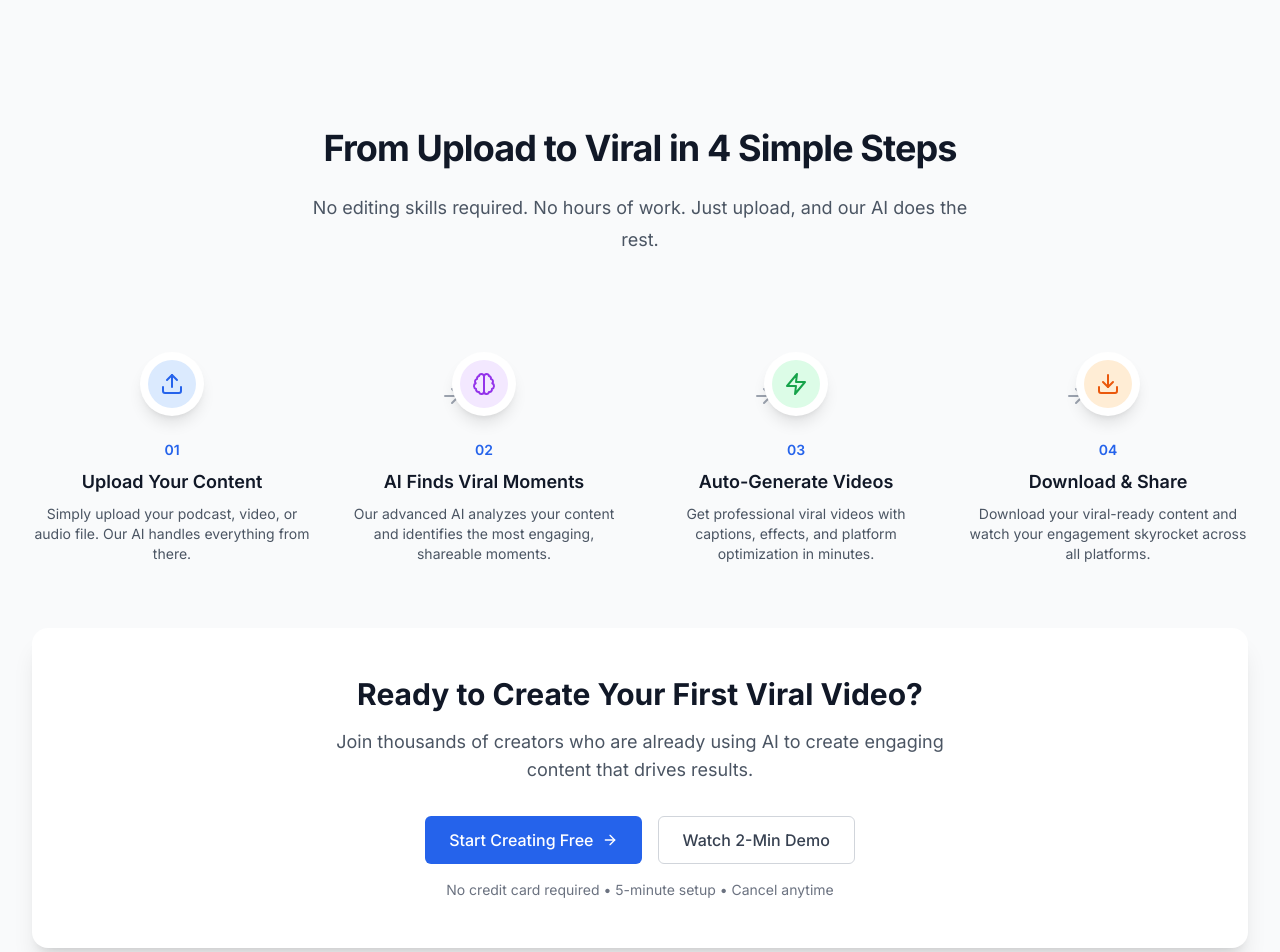
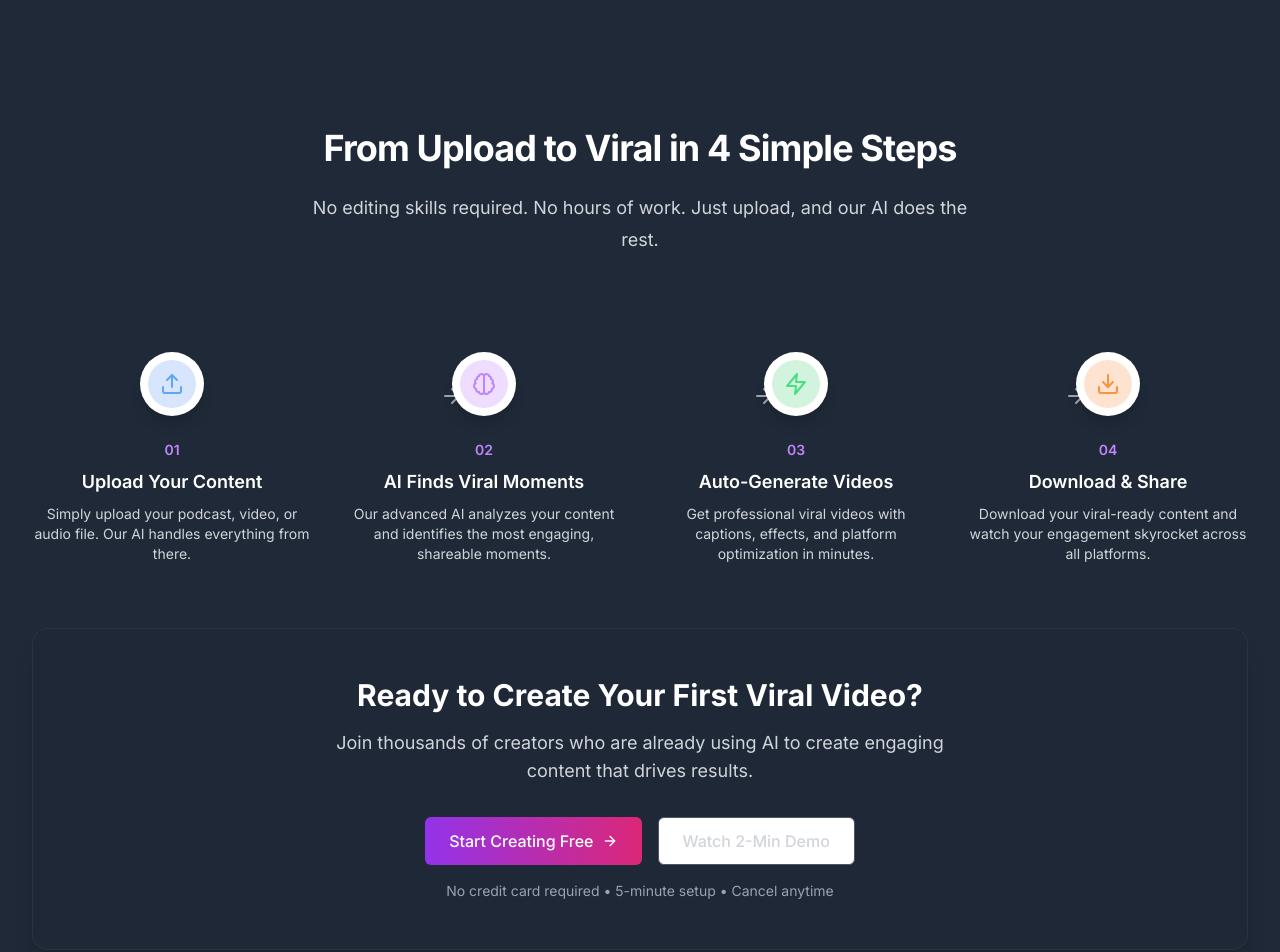
Before and after one commit to CobraPetr/ai-viral-clipper, a Next.js app: page / in a window 1280 px wide. Shown: the part 2640-3592 px from the top of the page. Built offline with nearby package versions, Linux system fonts and the light colour scheme; no server answers.

Commit message:
Complete dark theme transformation: Updated Features and HowItWorks components with dark backgrounds, light text, and modern styling

```diff
--- a/components/Features.tsx
+++ b/components/Features.tsx
@@ -19,64 +19,64 @@ const features = [
     name: 'AI-Powered Analysis',
     description: 'Our advanced AI automatically analyzes your content to identify the most engaging and viral-worthy moments.',
     icon: Brain,
-    color: 'text-blue-600',
-    bgColor: 'bg-blue-100',
+    color: 'text-blue-400',
+    bgColor: 'bg-blue-500/20',
   },
   {
     name: 'Smart Content Clipping',
     description: 'Automatically extract the best 15-60 second clips from your longer content with perfect timing.',
     icon: Video,
-    color: 'text-purple-600',
-    bgColor: 'bg-purple-100',
+    color: 'text-purple-400',
+    bgColor: 'bg-purple-500/20',
   },
   {
     name: 'Viral Optimization',
     description: 'Optimize your content for maximum engagement across TikTok, Instagram Reels, and YouTube Shorts.',
     icon: TrendingUp,
-    color: 'text-green-600',
-    bgColor: 'bg-green-100',
+    color: 'text-green-400',
+    bgColor: 'bg-green-500/20',
   },
   {
     name: 'Instant Processing',
     description: 'Get your viral content ready in minutes, not hours. Our AI works at lightning speed.',
     icon: Clock,
-    color: 'text-orange-600',
-    bgColor: 'bg-orange-100',
+    color: 'text-orange-400',
+    bgColor: 'bg-orange-500/20',
   },
   {
     name: '25+ Video Templates',
     description: 'Choose from a variety of professional templates including audiograms, quote cards, and more.',
     icon: Palette,
-    color: 'text-pink-600',
-    bgColor: 'bg-pink-100',
+    color: 'text-pink-400',
+    bgColor: 'bg-pink-500/20',
   },
   {
     name: 'Multi-Platform Ready',
     description: 'Export content optimized for different platforms with the right dimensions and formats.',
     icon: Globe,
-    color: 'text-indigo-600',
-    bgColor: 'bg-indigo-100',
+    color: 'text-indigo-400',
+    bgColor: 'bg-indigo-500/20',
   },
   {
     name: 'Mobile-First Design',
     description: 'All content is designed for mobile viewing with vertical formats and mobile-optimized text.',
     icon: Smartphone,
-    color: 'text-cyan-600',
-    bgColor: 'bg-cyan-100',
+    color: 'text-cyan-400',
+    bgColor: 'bg-cyan-500/20',
   },
   {
     name: 'Analytics & Insights',
     description: 'Track performance and get insights on what content performs best for your audience.',
     icon: BarChart3,
-    color: 'text-emerald-600',
-    bgColor: 'bg-emerald-100',
+    color: 'text-emerald-400',
+    bgColor: 'bg-emerald-500/20',
   },
   {
     name: 'Secure & Private',
     description: 'Your content is processed securely with enterprise-grade encryption and privacy protection.',
     icon: Shield,
-    color: 'text-red-600',
-    bgColor: 'bg-red-100',
+    color: 'text-red-400',
+    bgColor: 'bg-red-500/20',
   },
 ];
 
@@ -117,13 +117,13 @@ export function Features() {
                 viewport={{ once: true }}
                 className="flex flex-col"
               >
-                <dt className="flex items-center gap-x-3 text-base font-semibold leading-7 text-gray-900">
+                <dt className="flex items-center gap-x-3 text-base font-semibold leading-7 text-white">
                   <div className={`flex h-10 w-10 items-center justify-center rounded-lg ${feature.bgColor}`}>
                     <feature.icon className={`h-6 w-6 ${feature.color}`} aria-hidden="true" />
                   </div>
                   {feature.name}
                 </dt>
-                <dd className="mt-4 flex flex-auto flex-col text-base leading-7 text-gray-600">
+                <dd className="mt-4 flex flex-auto flex-col text-base leading-7 text-gray-300">
                   <p className="flex-auto">{feature.description}</p>
                 </dd>
               </motion.div>
@@ -139,17 +139,17 @@ export function Features() {
           viewport={{ once: true }}
           className="mt-16 text-center"
         >
-          <div className="rounded-2xl bg-gradient-to-r from-primary-600 to-primary-800 px-6 py-12 sm:px-16">
+          <div className="rounded-2xl bg-gradient-to-r from-purple-600 to-pink-600 px-6 py-12 sm:px-16">
             <h3 className="text-2xl font-bold text-white sm:text-3xl">
               Ready to create your first viral video?
             </h3>
-            <p className="mx-auto mt-4 max-w-2xl text-lg text-primary-100">
+            <p className="mx-auto mt-4 max-w-2xl text-lg text-purple-100">
               Join thousands of creators who are already using AI to create engaging content that drives results.
             </p>
             <div className="mt-8">
               <a
                 href="/dashboard"
-                className="inline-flex items-center rounded-md bg-white px-6 py-3 text-base font-medium text-primary-600 shadow-sm hover:bg-gray-50 focus:outline-none focus:ring-2 focus:ring-white focus:ring-offset-2 focus:ring-offset-primary-600"
+                className="inline-flex items-center rounded-md bg-white px-6 py-3 text-base font-medium text-purple-600 shadow-sm hover:bg-gray-50 focus:outline-none focus:ring-2 focus:ring-white focus:ring-offset-2 focus:ring-offset-purple-600"
               >
                 Get Started Free
                 <Zap className="ml-2 h-4 w-4" />
--- a/components/HowItWorks.tsx
+++ b/components/HowItWorks.tsx
@@ -10,38 +10,38 @@ const steps = [
     title: 'Upload Your Content',
     description: 'Simply upload your podcast, video, or audio file. Our AI handles everything from there.',
     icon: Upload,
-    color: 'text-blue-600',
-    bgColor: 'bg-blue-100',
+    color: 'text-blue-400',
+    bgColor: 'bg-blue-500/20',
   },
   {
     step: '02',
     title: 'AI Finds Viral Moments',
     description: 'Our advanced AI analyzes your content and identifies the most engaging, shareable moments.',
     icon: Brain,
-    color: 'text-purple-600',
-    bgColor: 'bg-purple-100',
+    color: 'text-purple-400',
+    bgColor: 'bg-purple-500/20',
   },
   {
     step: '03',
     title: 'Auto-Generate Videos',
     description: 'Get professional viral videos with captions, effects, and platform optimization in minutes.',
     icon: Zap,
-    color: 'text-green-600',
-    bgColor: 'bg-green-100',
+    color: 'text-green-400',
+    bgColor: 'bg-green-500/20',
   },
   {
     step: '04',
     title: 'Download & Share',
     description: 'Download your viral-ready content and watch your engagement skyrocket across all platforms.',
     icon: Download,
-    color: 'text-orange-600',
-    bgColor: 'bg-orange-100',
+    color: 'text-orange-400',
+    bgColor: 'bg-orange-500/20',
   },
 ];
 
 export function HowItWorks() {
   return (
-    <section className="py-24 sm:py-32 bg-gray-50">
+    <section className="py-24 sm:py-32 bg-gray-800">
       <div className="mx-auto max-w-7xl px-6 lg:px-8">
         <div className="mx-auto max-w-2xl text-center">
           <motion.h2
@@ -49,7 +49,7 @@ export function HowItWorks() {
             whileInView={{ opacity: 1, y: 0 }}
             transition={{ duration: 0.5 }}
             viewport={{ once: true }}
-            className="text-3xl font-bold tracking-tight text-gray-900 sm:text-4xl"
+            className="text-3xl font-bold tracking-tight text-white sm:text-4xl"
           >
             From Upload to Viral in 4 Simple Steps
           </motion.h2>
@@ -58,7 +58,7 @@ export function HowItWorks() {
             whileInView={{ opacity: 1, y: 0 }}
             transition={{ duration: 0.5, delay: 0.1 }}
             viewport={{ once: true }}
-            className="mt-6 text-lg leading-8 text-gray-600"
+            className="mt-6 text-lg leading-8 text-gray-300"
           >
             No editing skills required. No hours of work. Just upload, and our AI does the rest.
           </motion.p>
@@ -82,9 +82,9 @@ export function HowItWorks() {
                     </div>
                   </div>
                   <div className="mt-6">
-                    <div className="text-sm font-semibold text-primary-600">{step.step}</div>
-                    <h3 className="mt-2 text-lg font-semibold text-gray-900">{step.title}</h3>
-                    <p className="mt-2 text-sm text-gray-600">{step.description}</p>
+                    <div className="text-sm font-semibold text-purple-400">{step.step}</div>
+                    <h3 className="mt-2 text-lg font-semibold text-white">{step.title}</h3>
+                    <p className="mt-2 text-sm text-gray-300">{step.description}</p>
                   </div>
                 </div>
 
@@ -107,23 +107,23 @@ export function HowItWorks() {
           viewport={{ once: true }}
           className="mt-16 text-center"
         >
-          <div className="rounded-2xl bg-white px-6 py-12 shadow-xl sm:px-16">
-            <h3 className="text-2xl font-bold text-gray-900 sm:text-3xl">
+          <div className="rounded-2xl bg-gray-800/50 backdrop-blur-sm border border-gray-700/50 px-6 py-12 shadow-xl sm:px-16">
+            <h3 className="text-2xl font-bold text-white sm:text-3xl">
               Ready to Create Your First Viral Video?
             </h3>
-            <p className="mx-auto mt-4 max-w-2xl text-lg text-gray-600">
+            <p className="mx-auto mt-4 max-w-2xl text-lg text-gray-300">
               Join thousands of creators who are already using AI to create engaging content that drives results.
             </p>
             <div className="mt-8 flex flex-col sm:flex-row gap-4 justify-center">
-              <Button size="lg" className="group">
+              <Button size="lg" className="group bg-gradient-to-r from-purple-600 to-pink-600 hover:from-purple-700 hover:to-pink-700">
                 Start Creating Free
                 <ArrowRight className="ml-2 h-4 w-4 transition-transform group-hover:translate-x-1" />
               </Button>
-              <Button variant="outline" size="lg">
+              <Button variant="outline" size="lg" className="border-gray-600 text-gray-300 hover:bg-gray-700">
                 Watch 2-Min Demo
               </Button>
             </div>
-            <p className="mt-4 text-sm text-gray-500">
+            <p className="mt-4 text-sm text-gray-400">
               No credit card required • 5-minute setup • Cancel anytime
             </p>
           </div>
```
